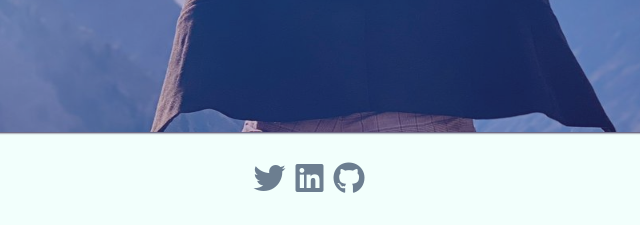
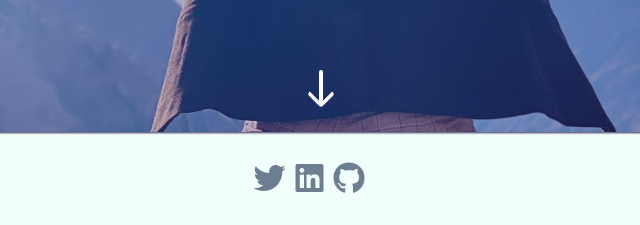
Before and after one commit to mian-azam/personal-website, a plain HTML site: page index.html in a window 1280 px wide. Shown: the part 668-893 px from the top of the page, 321-961 px from the left. Drawn offline with nearby package versions, Linux system fonts and the light colour scheme.

Commit message:
animation done

```diff
--- a/assets/styles/index.css
+++ b/assets/styles/index.css
@@ -175,6 +175,45 @@ button:hover {
     transition: all 0.1s ease-in-out;
 }
 
+/* -------------------animated down arrow */
+
+.down-arrow {
+    position: absolute;
+    top: calc(100vh - 80px);
+    left: 50%;
+    width: 0;
+    height: 34px;
+    border: 2px solid;
+    border-radius: 2px;
+    animation: jumpInfinite 1.5s infinite;
+}
+
+.down-arrow:after {
+    content: " ";
+    position: absolute;
+    top: 12px;
+    left: -10px;
+    width: 20px;
+    height: 20px;
+    border-bottom: 4px solid;
+    border-right: 4px solid;
+    border-radius: 4px;
+    transform: rotateZ(45deg);
+}
+
+@keyframes jumpInfinite {
+    0% {
+        margin-top: 0;
+    }
+
+    50% {
+        margin-top: 20px;
+    }
+
+    100% {
+        margin-top: 0;
+    }
+}
 
 
 
--- a/index.html
+++ b/index.html
@@ -69,6 +69,7 @@
                     <div class="button">
                         <button class="btn">Know More</button>
                     </div>
+                    <div class="down-arrow"></div>
                 </div>
             </section>
         </div>
```
